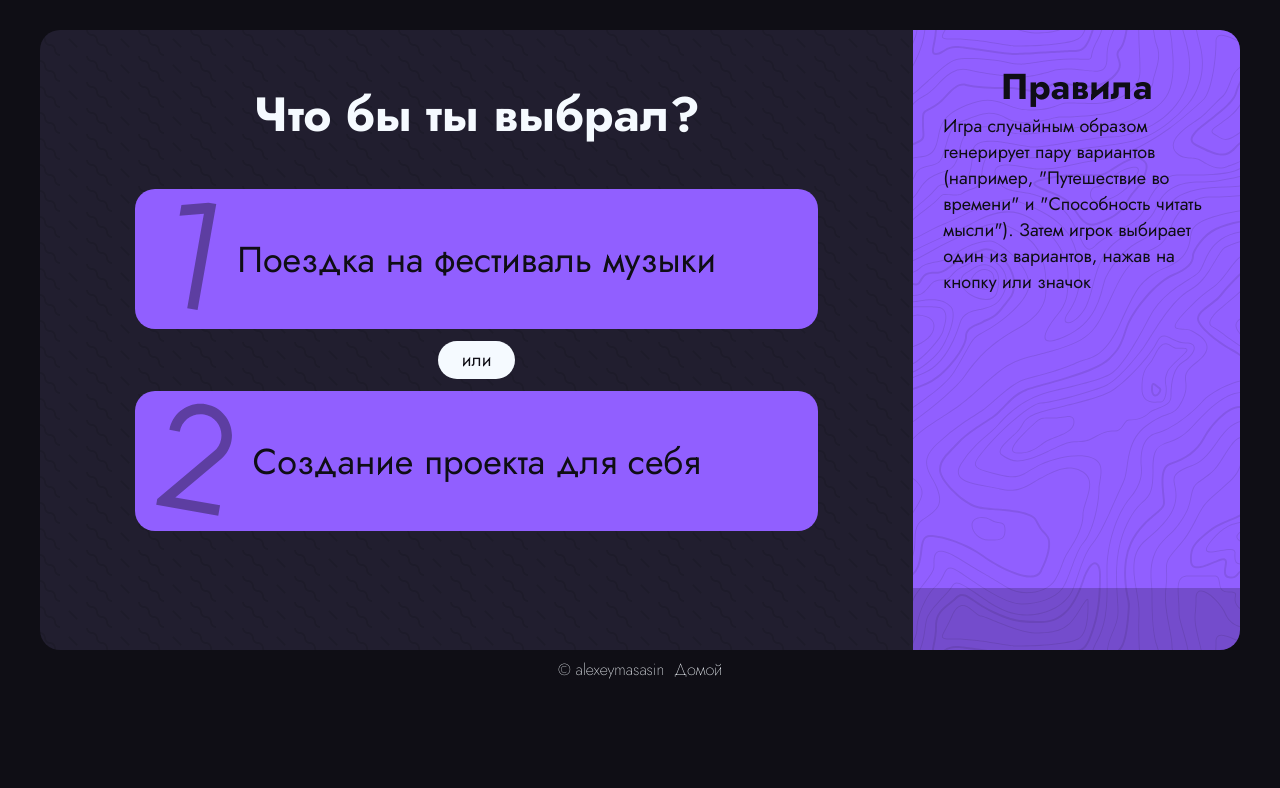
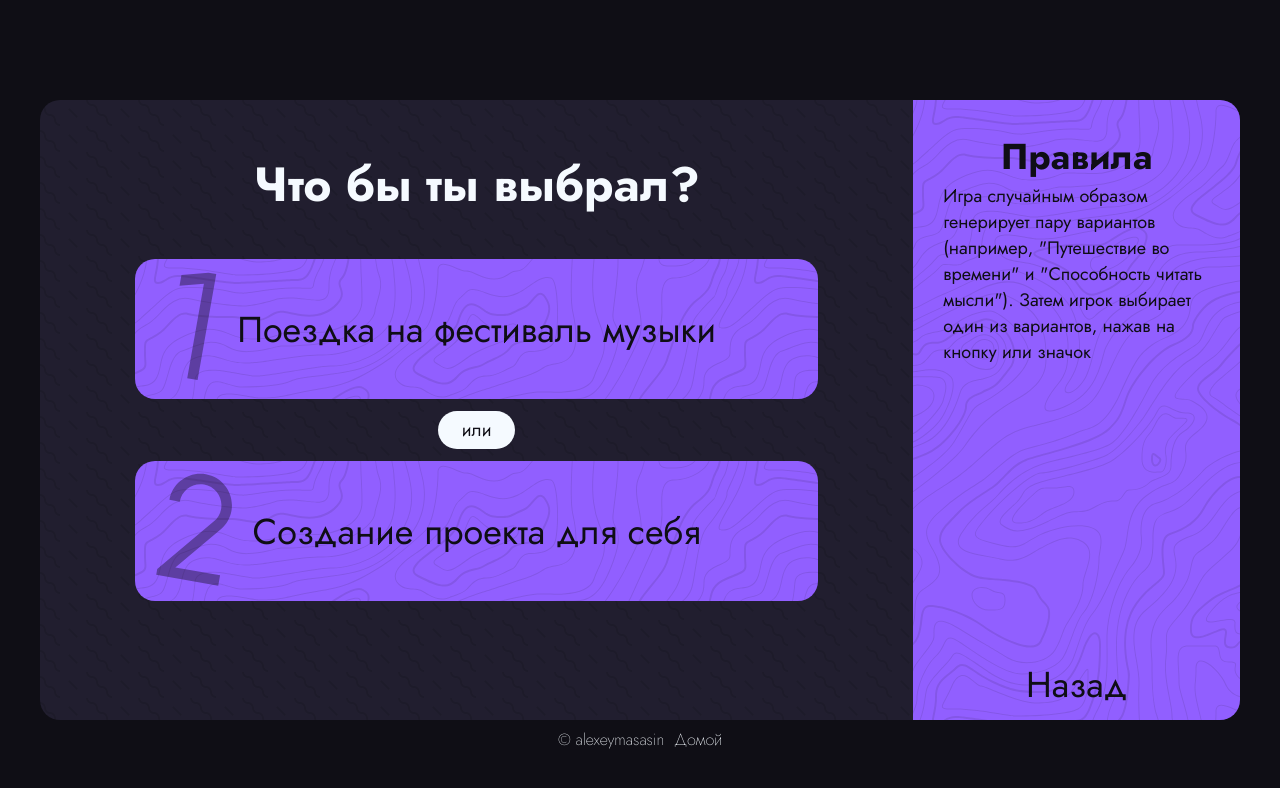
Before and after one commit to alexeymasasin/party-games, a React (Vite) app: page /would-you-rather in a window 1280 px wide. Shown: the top 788 px of the page. Built offline with nearby package versions, Linux system fonts and the light colour scheme.

Commit message:
WYR back nav button

```diff
--- a/src/components/Games/WouldYouRather/Game/Option/Option.tsx
+++ b/src/components/Games/WouldYouRather/Game/Option/Option.tsx
@@ -3,7 +3,7 @@ import styles from './Option.module.css';
 
 export default function Option({ text, onClick, icon }: OptionsProps) {
 	return (
-		<button onClick={onClick} className={styles.wrapper}>
+		<button onClick={onClick} className={`${styles.wrapper} purple-bg`}>
 			<span className={styles.logo}>{icon}</span>
 			{text}
 		</button>
--- a/src/components/Games/WouldYouRather/Rules/Rules.module.css
+++ b/src/components/Games/WouldYouRather/Rules/Rules.module.css
@@ -25,7 +25,16 @@
 	font-size: var(--text-size-small);
 }
 
-.settings_block {
+.back_btn {
 	height: 10%;
-	background-color: rgba(0, 0, 0, 0.2);
+	font-size: var(--text-size-normal);
+	width: 100%;
+	display: flex;
+	justify-content: center;
+	color: var(--background-deep);
+	transition: all 0.3s;
 }
+
+.back_btn:hover {
+	transform: scale(1.1);
+}
--- a/src/components/Games/WouldYouRather/Rules/Rules.tsx
+++ b/src/components/Games/WouldYouRather/Rules/Rules.tsx
@@ -1,3 +1,4 @@
+import { Link } from 'react-router-dom';
 import { RulesProps } from '../../../../lib/types';
 import styles from './Rules.module.css';
 
@@ -8,7 +9,9 @@ export default function Rules({ rules }: RulesProps) {
 				<h3>Правила</h3>
 				<p>{rules}</p>
 			</div>
-			<div className={styles.settings_block}></div>
+			<Link to={'/'} className={styles.back_btn}>
+				Назад
+			</Link>
 		</div>
 	);
 }
```
Also changed, not shown: src/index.css.
